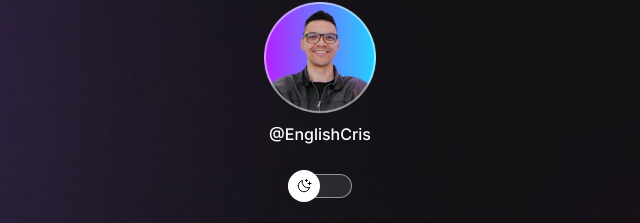
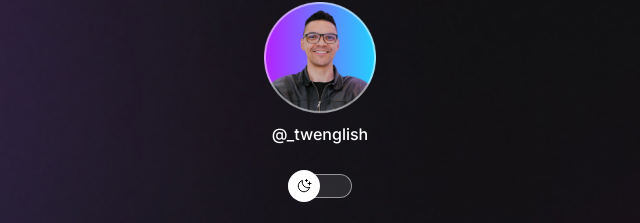
Before and after one commit to EnglishCris/nossas-redes, a plain HTML site: page index.html in a window 1280 px wide. Shown: the part 96-319 px from the top of the page, 320-960 px from the left. Drawn offline with nearby package versions, Linux system fonts and the light colour scheme.

```diff
--- a/index.html
+++ b/index.html
@@ -37,7 +37,7 @@ href vai dizer que estamos usando a pasta style.css-->
       <div id="profile">
         <!--cuidado com o fechamento, a tag da imagem tem que estar aqui dentro-->
         <img src="./assets/avatar.png" alt="foto de Mayk Brito sorrindo" />
-        <p>@EnglishCris</p>
+        <p>@_twenglish</p>
       </div>
 
       <div id="switch" onclick="toggleMode()">
```
